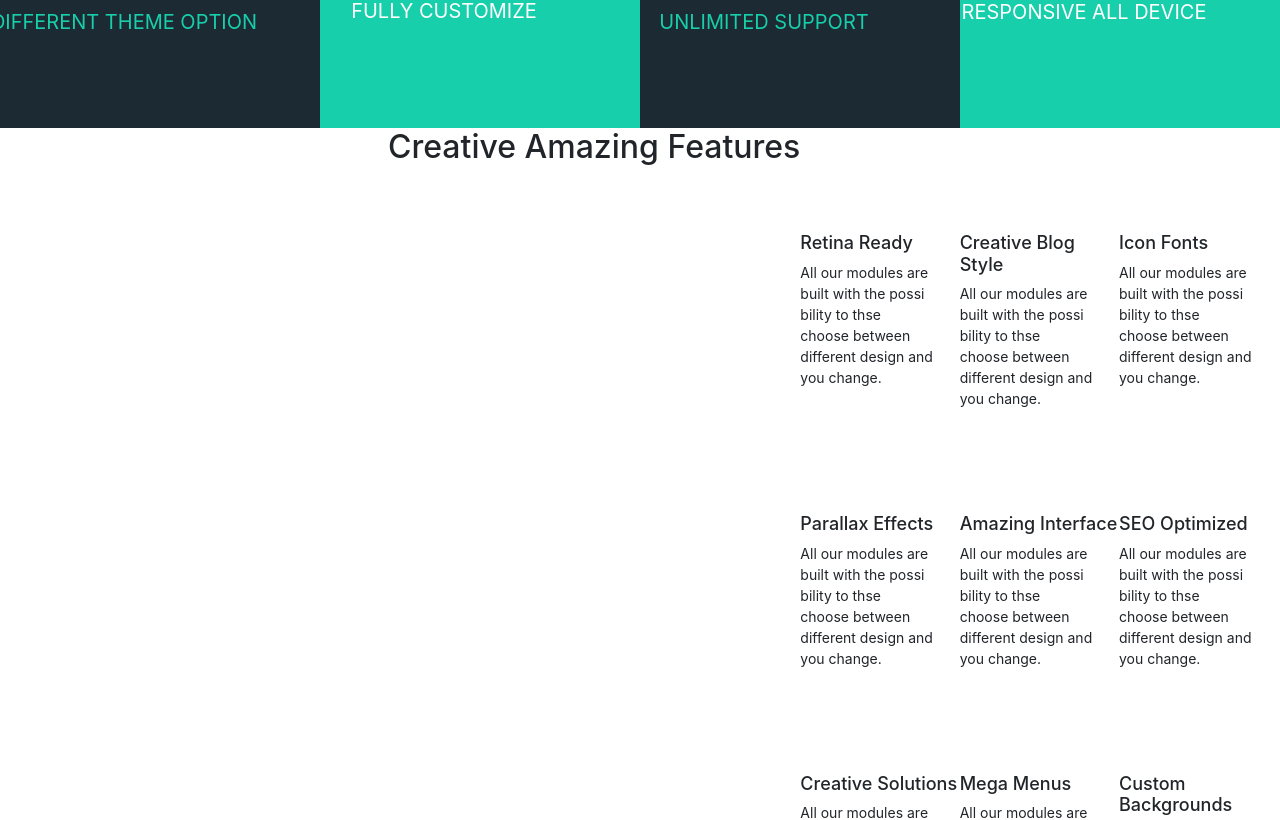
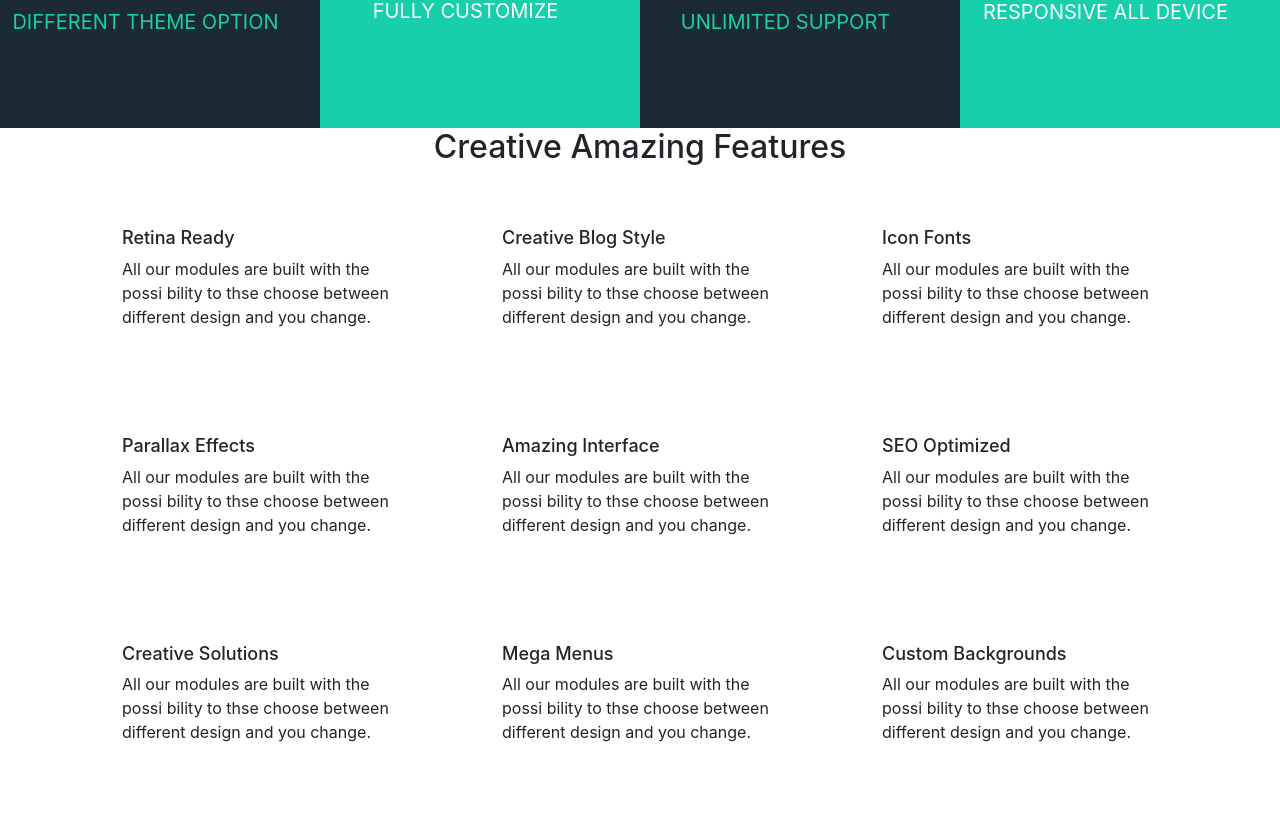
Before and after one commit to 180Tobogun/html-template, a website: page src/index.html in a window 1280 px wide. Shown: the part 1260-2080 px from the top of the page. Drawn offline with nearby package versions, Linux system fonts and the light colour scheme.

Commit message:
block 4 need css

```diff
--- a/src/css/main.css
+++ b/src/css/main.css
@@ -79,13 +79,6 @@
   align-items: center;
 }
 
-.button-container {
-  display: flex;
-  flex-direction: row;
-  justify-content: center;
-  align-items: center;
-}
-
 .text-name-h2 {
   font-size: 35px;
   color: #ffffff;
@@ -116,6 +109,7 @@
   color: #eaf9f5;
   border-top: 5px solid #EAF9F4;
   font-size: 13px;
+  margin-right: 15px;
 }
 
 
@@ -124,16 +118,17 @@
   color: #ddf5fd;
   border-top: 5px solid #EAF9F4;
   font-size: 13px;
+  margin-left: 15px;
 }
 
 .button-container {
-  width: 360px;
   display: flex;
   flex-direction: row;
-  justify-content: space-between;
+  justify-content: center;
   align-items: center;
   margin-top: 148px;
 }
+
 
 .container-body {
   display: flex;
@@ -180,18 +175,11 @@
   color: #ffffff;
   font-size: 20px;
   position: relative;
-  right: 36px;
+  right: 5%;
 }
 
 .text-inside-dark {
-  display: flex;
-  flex-direction: column;
-  justify-content: center;
-  align-self: center;
   color: #18cfab;
-  font-size: 20px;
-  position: relative;
-  right: 36px;
 }
 
 .amazing-features {
@@ -201,31 +189,14 @@
   align-items: center;
   height: 831px;
   flex-wrap: wrap;
-  margin-left: 388px;
-  margin-right: 414px;
-
 }
 
 
-.Rtable {
-  display: flex;
-  flex-wrap: wrap;
-  padding: 0;
-}
-
-.Rtable-cell {
-  box-sizing: border-box;
-  flex-grow: 1;
-  width: 100%;
-/ / Default to full width padding: 0.8 em 1.2 em;
-  overflow: hidden;
-/ / Or flex might break list-style: none;
-  padding-top: 104px;
-  font-size: 14px;
-}
-
-.Rtable--3cols > .Rtable-cell {
-  width: 33.33%;
+.features-block {
+  padding-right: 52px;
+  padding-left: 52px;
+  margin-top: 53px;
+  margin-bottom: 53px;
 }
 
 .font-size-text-amazing {
--- a/src/index.html
+++ b/src/index.html
@@ -65,7 +65,7 @@
 
   <div class="block-dark col-3">
     <img src="img/Forma_1.png" class="img-center">
-    <div class="text-inside-dark">DIFFERENT THEME OPTION</div>
+    <div class="text-inside text-inside-dark">DIFFERENT THEME OPTION</div>
   </div>
   <div class="block-light col-3">
     <img src="img/Forma_2.png" class="img-center">
@@ -73,7 +73,7 @@
   </div>
   <div class="block-dark col-3">
     <img src="img/Forma_3.png" class="img-center">
-    <div class="text-inside-dark">UNLIMITED SUPPORT</div>
+    <div class="text-inside text-inside-dark">UNLIMITED SUPPORT</div>
   </div>
   <div class="block-light col-3">
     <img src="img/Forma_4.png" class="img-center">
@@ -82,50 +82,50 @@
 
 </div>
 
-<div class="amazing-features">
+<div class="amazing-features container">
+
   <h2>Creative Amazing Features</h2>
 
-  <div class="Rtable Rtable--3cols">
+    <div class="row">
 
-    <div class="Rtable-cell">
+      <div class="col-sm-4 features-block">
         <h3 class="font-size-text-amazing">Retina Ready</h3>
-      All our modules are built with the possi bility to thse <br> choose between different design and you change.
+        All our modules are built with the possi bility to thse choose between different design and you change.
       </div>
-    <div class="Rtable-cell">
+      <div class="col-sm-4 features-block">
         <h3 class="font-size-text-amazing">Creative Blog Style</h3>
-      All our modules are built with the possi bility to thse <br> choose between different design and you change.
+        All our modules are built with the possi bility to thse choose between different design and you change.
       </div>
-    <div class="Rtable-cell">
+      <div class="col-sm-4 features-block">
         <h3 class="font-size-text-amazing">Icon Fonts</h3>
-      All our modules are built with the possi bility to thse <br> choose between different design and you change.
+        All our modules are built with the possi bility to thse choose between different design and you change.
       </div>
 
-    <div class="Rtable-cell">
+      <div class="col-sm-4 features-block">
         <h3 class="font-size-text-amazing">Parallax Effects</h3>
-      All our modules are built with the possi bility to thse <br> choose between different design and you change.
+        All our modules are built with the possi bility to thse choose between different design and you change.
       </div>
-    <div class="Rtable-cell">
+      <div class="col-sm-4 features-block">
         <h3 class="font-size-text-amazing">Amazing Interface</h3>
-      All our modules are built with the possi bility to thse <br> choose between different design and you change.
+        All our modules are built with the possi bility to thse choose between different design and you change.
       </div>
-    <div class="Rtable-cell">
+      <div class="col-sm-4 features-block">
         <h3 class="font-size-text-amazing">SEO Optimized</h3>
-      All our modules are built with the possi bility to thse <br> choose between different design and you change.
+        All our modules are built with the possi bility to thse choose between different design and you change.
       </div>
 
-    <div class="Rtable-cell">
+      <div class="col-sm-4 features-block">
         <h3 class="font-size-text-amazing">Creative Solutions</h3>
-      All our modules are built with the possi bility to thse <br> choose between different design and you change.
+        All our modules are built with the possi bility to thse choose between different design and you change.
       </div>
-    <div class="Rtable-cell">
+      <div class="col-sm-4 features-block">
         <h3 class="font-size-text-amazing">Mega Menus</h3>
-      All our modules are built with the possi bility to thse <br> choose between different design and you change.
+        All our modules are built with the possi bility to thse choose between different design and you change.
       </div>
-    <div class="Rtable-cell">
+      <div class="col-sm-4 features-block">
         <h3 class="font-size-text-amazing">Custom Backgrounds</h3>
-      All our modules are built with the possi bility to thse <br> choose between different design and you change.
+        All our modules are built with the possi bility to thse choose between different design and you change.
       </div>
-
     </div>
 
 </div>
```
Lines whose indentation alone changed are shown as unchanged.
